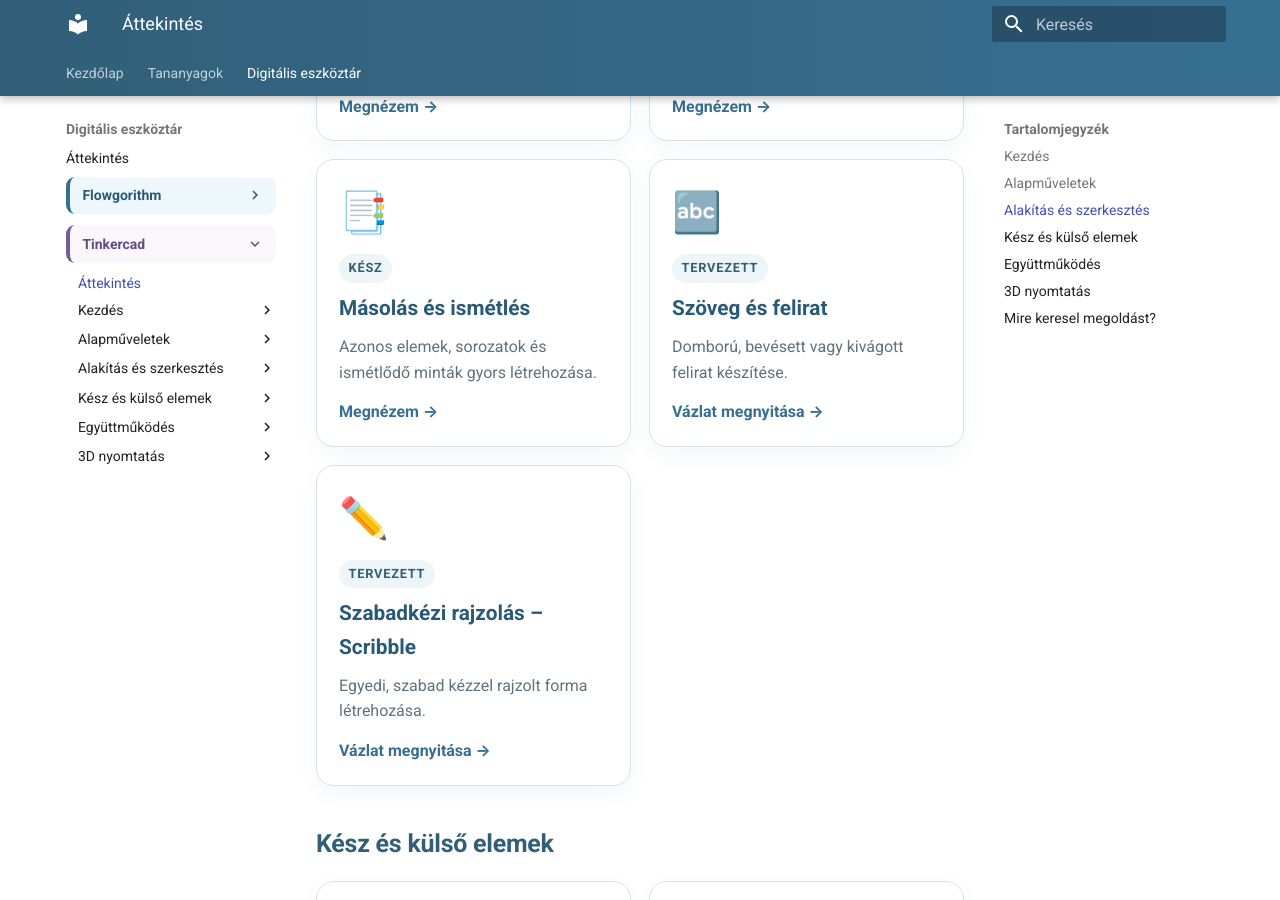
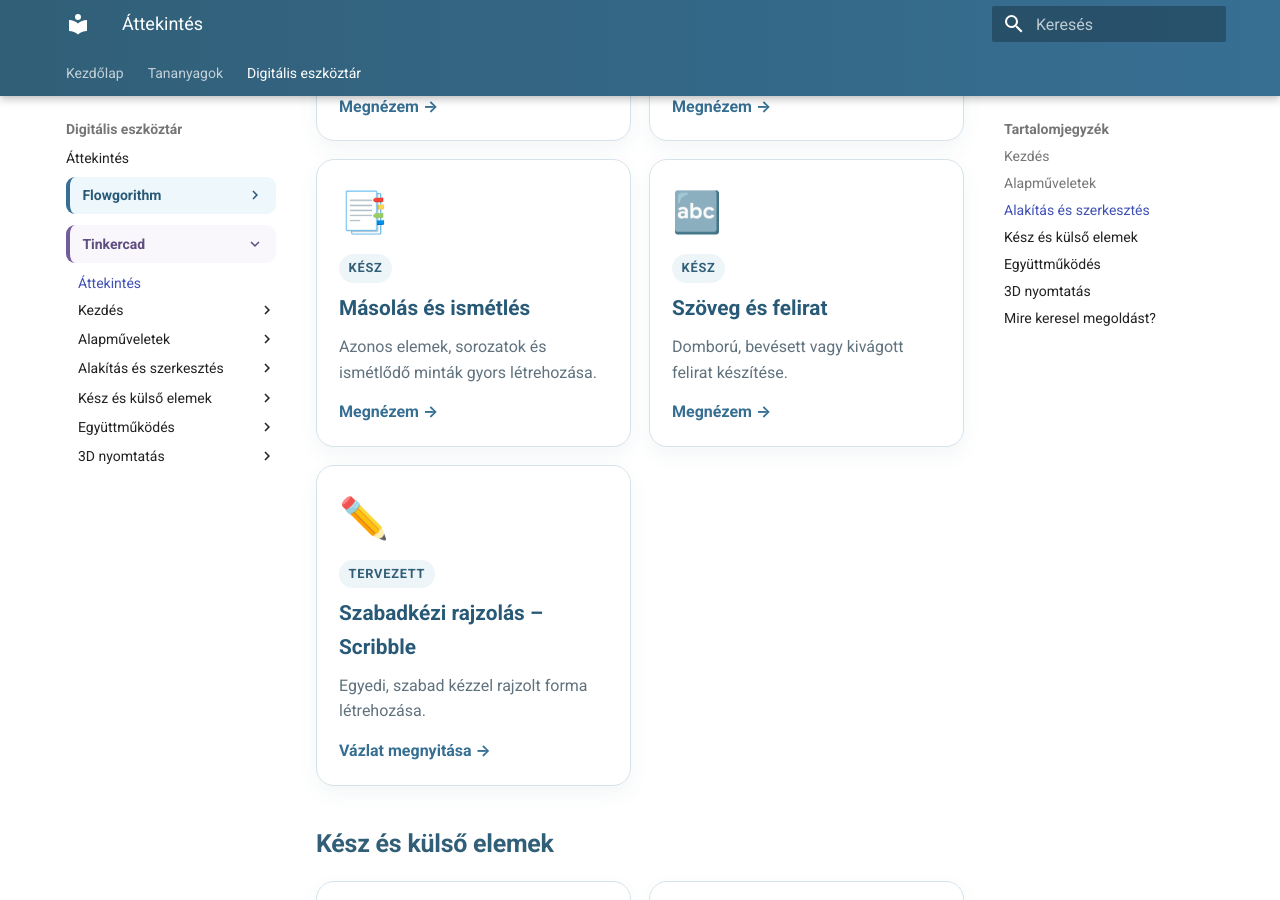
Before and after one commit to bsuszter/digitalis-eszkoztar, an MkDocs documentation site: the page built from docs/eszkoztar/tinkercad/index.md, in a window 1280 px wide and 900 px high, scrolled down 2531 px. Built offline with MkDocs 1.6.1 and Material for MkDocs 9.7.7, drawn with Linux system fonts in a browser that asks for light colours.

Commit message:
Mark Tinkercad text lesson complete

```diff
--- a/docs/eszkoztar/tinkercad/index.md
+++ b/docs/eszkoztar/tinkercad/index.md
@@ -102,10 +102,10 @@
 
   <a class="tool-card" href="szoveg/">
     <span class="tool-icon">🔤</span>
-    <span class="tool-tag">TERVEZETT</span>
+    <span class="tool-tag">KÉSZ</span>
     <strong>Szöveg és felirat</strong>
     <span>Domború, bevésett vagy kivágott felirat készítése.</span>
-    <span class="tool-link">Vázlat megnyitása →</span>
+    <span class="tool-link">Megnézem →</span>
   </a>
 
   <a class="tool-card" href="szabadkezi-rajzolas/">
```
